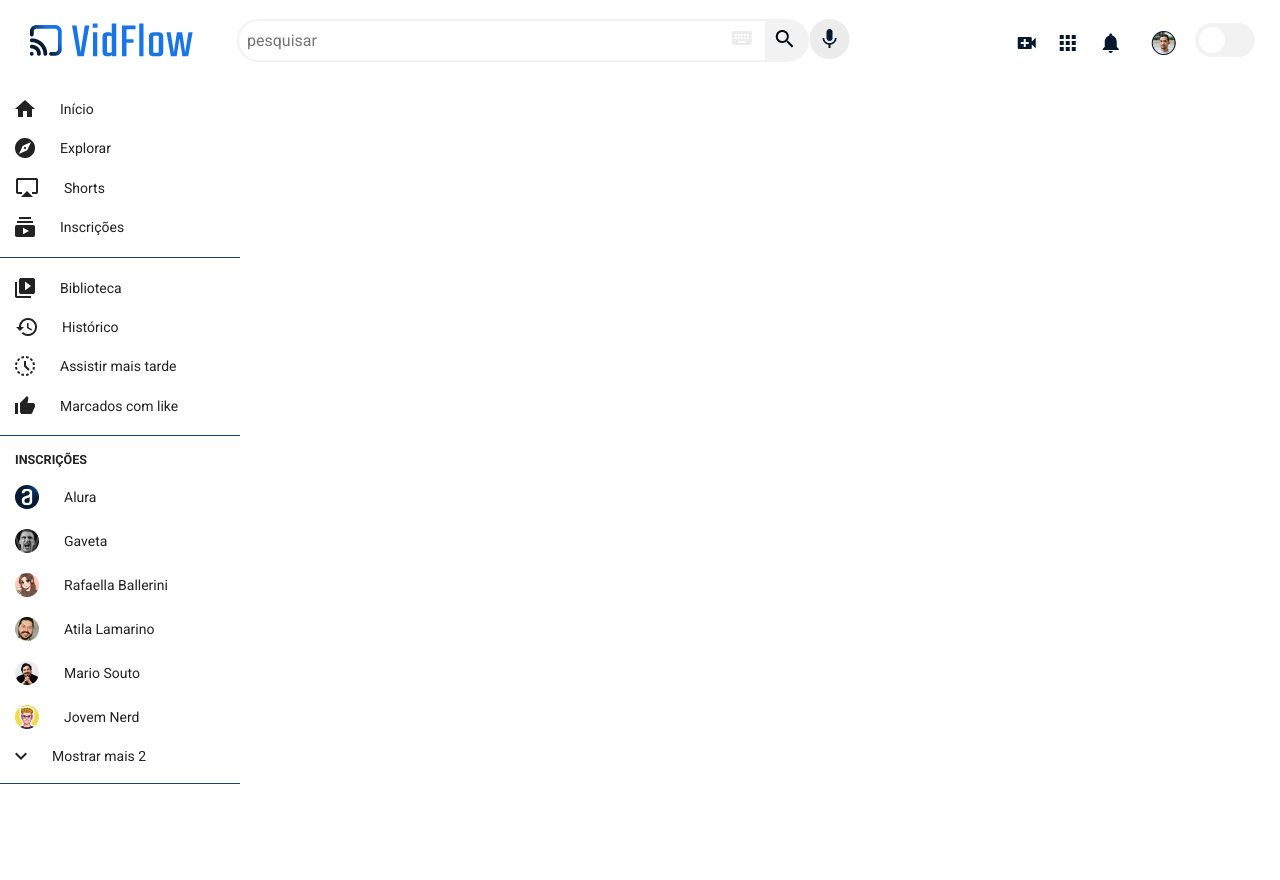
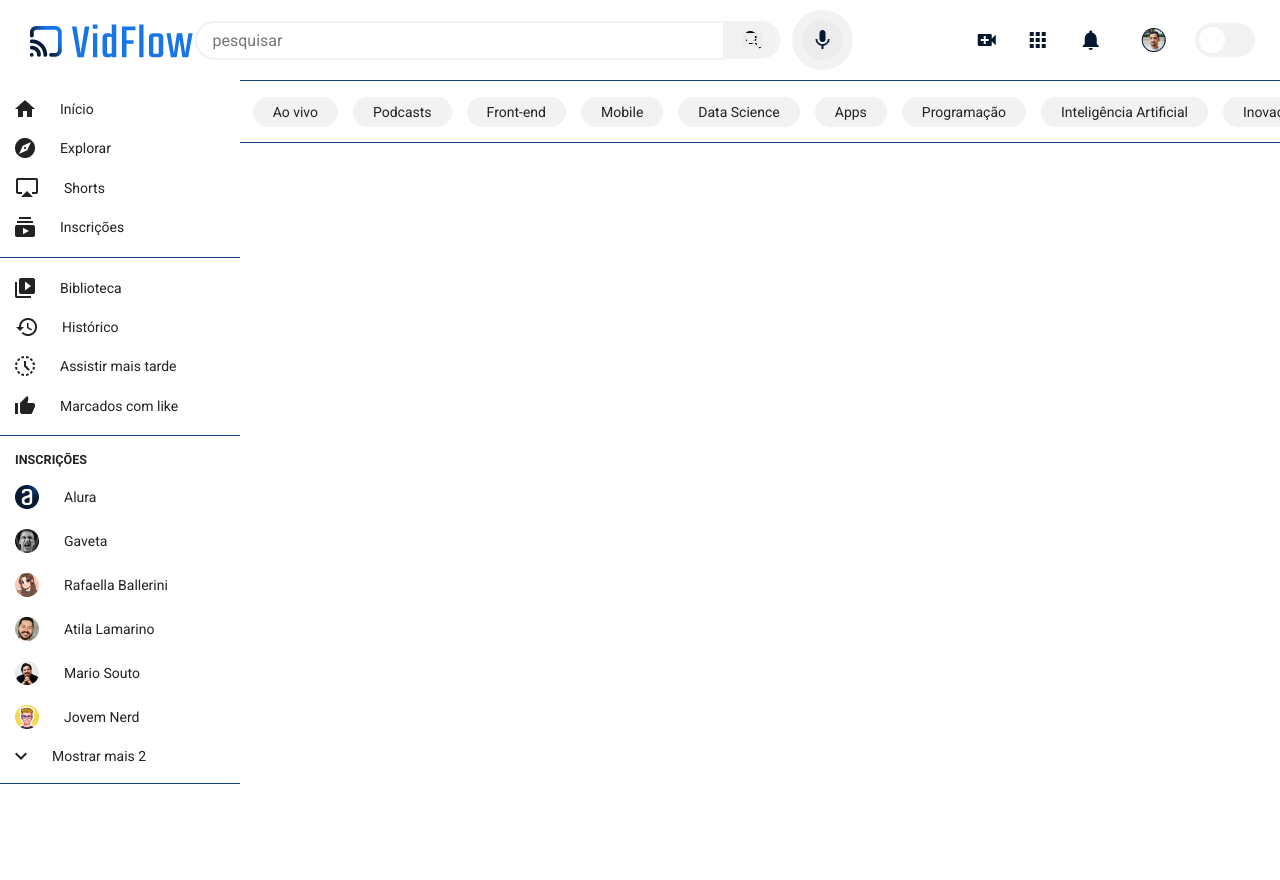
Before and after one commit to LucasGrem/projeto-vidflow, a plain HTML site: page index.html in a window 1280 px wide. Drawn offline with Linux system fonts and the light colour scheme.

Commit message:
foi criado a seção de categoria

```diff
--- a/css/estilos.css
+++ b/css/estilos.css
@@ -19,53 +19,85 @@ body {
     position: relative;
     width: 100%;
     height: 100vh;
-    overflow: auto;
+    overflow-x: hidden;
     font-size: 14px;
     color: var(--cinza-escuro);
     box-sizing: border-box;
-    text-align: center;
 }
-
-/* CABEÇALHO */
 
 .cabecalho_container {
     background-color: var(--branco);
     height: 80px;
     width: 100%;
     padding: 0 25px;
+    display: flex;
+    justify-content: space-between;
+    align-items: center;
+    position: fixed;
+    top: 0;
+    left: 0;
+    z-index: 100;
 }
 
 .logo_item {
     padding: 15px 0px;
     cursor: pointer;
+    display: flex;
+    align-items: center;
+}
+
+.cabecalho_pesquisar_item {
+    display: flex;
+    align-items: center;
+}
+
+.form_pesquisa {
+    display: flex;
+    align-items: center;
+    position: relative;
 }
 
 .pesquisar_input {
-    padding: 8px;
+    padding: 8px 45px 8px 16px;
     border: 2px solid var(--cinza-claro);
     border-radius: 32px 0px 0px 32px;
     font-size: 16px;
+    outline: none;
 }
 
-.pesquisar_input-teclado{
+.pesquisar_input-teclado {
     position: absolute;
-    right: 16%;
-    top: 30%;
+    right: 90px;
+    top: 50%;
+    transform: translateY(-50%);
+    pointer-events: none;
 }
 
 .pesquisar_btn {
     background-color: var(--cinza-claro);
     border: 0px;
     border-radius: 0px 32px 32px 0px;
-    padding: 8px;
-    padding-right: 15px;
-    border-left: none;
+    padding: 10px 18px;
     cursor: pointer;
+    display: flex;
+    align-items: center;
 }
 
 .cabecalho_audio {
     border: 0px;
-    background-color: var(--branco);
+    background-color: var(--cinza-claro);
+    border-radius: 50%;
+    margin-left: 12px;
+    padding: 10px;
+    cursor: pointer;
+    display: flex;
+    align-items: center;
+}
+
+.cabecalho_icones_item {
+    display: flex;
+    align-items: center;
+    gap: 10px;
 }
 
 .cabecalho_videos {
@@ -104,7 +136,7 @@ body {
     height: 34px;
 }
 
-  .cabecalho_switch-input{
+.cabecalho_switch-input {
     opacity: 0;
     width: 0;
     height: 0;
@@ -151,12 +183,8 @@ body {
 }
 
 main {
-    display: grid;
-    grid-template-columns: 20% auto;
-    margin-top: 70px;
+    margin-top: 80px;
 }
-
-/* BARRA LATERAL */
 
 .menu_container {
     position: fixed;
@@ -166,6 +194,7 @@ main {
     height: calc(100vh - 80px);
     background-color: var(--branco);
     overflow-y: auto;
+    z-index: 20;
 }
 
 .cabecalho_menu {
@@ -195,65 +224,64 @@ main {
     background-color: var(--cinza-claro);
 }
 
-
-/* SECAO SUPERIOR */
-
 .superior_secao_container {
     height: 63px;
-    color: var(--branco);
-    font-size: 16px;
     background-color: var(--branco);
-    padding: 0 20px;
     position: fixed;
     top: 80px;
+    left: 240px;
     right: 0;
-    left: 0;
-    /* transition: transform 0.5s ease-in-out;
-    transform: translateX(0); */
+    width: auto;
+    z-index: 10;
+    display: flex;
+    align-items: center;
+    overflow-x: auto;
+    padding: 0 20px;
+    border-top: 1px solid var(--azul-medio);
+    border-bottom: 1px solid var(--azul-medio);
 }
 
-.superior_secao_container-wrapper{
-    position: relative;
+.superior_secao_container_wrapper {
+    display: flex;
+    gap: 15px;
+    white-space: nowrap;
+    width: max-content;
 }
 
 .superior_item {
     color: var(--cinza-escuro);
-    font-size: 16px;
+    font-size: 14px;
     background-color: var(--cinza-claro);
     border-radius: 20px;
     padding: 8px 20px;
     cursor: pointer;
-    width: 200px;
+    text-decoration: none;
+    flex-shrink: 0;
+}
+
+.superior_item[name="tudo"] {
+    background-color: var(--azul-destaque-light);
+    color: var(--branco);
 }
 
 .superior_item:hover {
     color: var(--branco);
     background-color: var(--azul-destaque-light);
-    transition: .5s;
+    transition: .3s;
 }
-
-.superior_slider{
-    position: absolute;
-    right: 0%;
-    width: 4%;
-    height: 100%;
-    background-color: var(--branco);
-}
-
-/* SEÇÃO VÍDEOS */
 
 .videos_container {
     color: black;
-    padding: 153px 20px 10px 20px;
+    padding: 153px 20px 10px 260px;
 }
 
-iframe{
+iframe {
     border-radius: 10px;
     width: 100%;
     height: 62%;
 }
 
-.descricao-video .img-canal{
+.descricao-video .img-canal {
     border-radius: 100%;
     width: 40px;
     height: 40px;
@@ -269,53 +297,10 @@ iframe{
     color: var(--cinza-escuro);
 }
 
-::-webkit-scrollbar{
+::-webkit-scrollbar {
     width: 0px;
     height: 0px;
 }
-
-@media(min-width: 834px) {
-
-    body {
-        height: 100vh;
-    }
-
-    /* ESTILOS DA SECAO SUPERIOR */
-
-    .superior_secao_container {
-        border-top: var(--azul-medio) 1px solid;
-        border-bottom: var(--azul-medio) 1px solid;
-        width: auto;
-        left: 82px;
-    }
-
-    /*ESTILOS SEÇÃO VÍDEOS */
-
-    .videos_container {
-        padding-left: 90px;
-        padding-right: 17px;
-    }
-
-}
-
-@media(min-width: 1440px) {
-
-    /* SEÇÃO SUPERIOR */
-
-    .superior_secao_container {
-        left: 247px;
-    }
-
-    /* ESTILOS VIDEOS */
-
-    .videos_container {
-        padding-right: 10px;
-        padding-left: 248px;
-    }
-
-}
-
-/* RESPONSIVIDADE DA BARRA LATERAL*/
 
 @media (max-width: 833px) {
     .menu_container {
@@ -339,7 +324,7 @@ iframe{
     .cabecalho_menu:nth-child(2),
     .cabecalho_menu:nth-child(3),
     .cabecalho_menu:nth-child(4) {
-        display: none; /* Esconde as outras listas em telas pequenas */
+        display: none;
     }
 
     .icones_menu a {
@@ -348,12 +333,45 @@ iframe{
         font-size: 11px;
         padding: 5px;
     }
+
+    .superior_secao_container {
+        left: 0;
+        right: 0;
+        width: 100%;
+    }
+
+    .videos_container {
+        padding-left: 20px;
+        padding-bottom: 70px;
+    }
 }
 
 @media (min-width: 834px) {
-    main {
-        display: grid;
-        grid-template-columns: 240px auto;
-        margin-top: 80px;
+    body {
+        height: 100vh;
+    }
+
+    .superior_secao_container {
+        left: 40px;
+        right: 0;
+        width: auto;
+    }
+
+    .videos_container {
+        padding-left: 260px;
+        padding-right: 17px;
     }
 }
+
+@media (min-width: 1440px) {
+    .superior_secao_container {
+        left: 240px;
+        right: 0;
+        width: auto;
+    }
+
+    .videos_container {
+        padding-right: 10px;
+        padding-left: 260px;
+    }
+}
--- a/index.html
+++ b/index.html
@@ -15,6 +15,7 @@
     </head>
 <body>
     <header>
+         <!--Inicio do cabeçalho-->
         <nav class="cabecalho_container">
             <div class="logo_item">
                 <img src="img/VidFlow--Logo-light-mode.png" alt="logo do VidFlow">
@@ -44,9 +45,12 @@
                 </label>
             </div>
         </nav>
+        <!--fim do cabeçalho-->
     </header>
 
     <main>
+
+        <!--Inicio da barra lateral-->
         <aside class="menu_container">
             <ul class="cabecalho_menu">
                 <li class="icones_menu">
@@ -174,6 +178,27 @@
                 </li>
             </ul>
         </aside>
+         <!--fim da barra lateral-->
+
+         <!--Inicio da seção de categoria-->
+        <section class="superior_secao_container">
+            <div class="superior_secao_container_wrapper">
+                <a href="#" name="tudo" class="superior_item">Tudo</a>
+                <a href="#" name="Debates" class="superior_item">Debates</a>
+                <a href="#" name="Ao vivo" class="superior_item">Ao vivo</a>
+                <a href="#" name="Podcasts" class="superior_item">Podcasts</a>
+                <a href="#" name="Front-end" class="superior_item">Front-end</a>
+                <a href="#" name="Mobile" class="superior_item">Mobile</a>
+                <a href="#" name="Data Science" class="superior_item">Data Science</a>
+                <a href="#" name="Apps" class="superior_item">Apps</a>
+                <a href="#" name="Programação" class="superior_item">Programação</a>
+                <a href="#" name="Inteligência Artificial" class="superior_item">Inteligência Artificial</a>
+                <a href="#" name="Inovação" class="superior_item">Inovação</a>
+                <label class="superior_slider">
+                    <span><img src="img/arrow_forward_ios.png" alt="flecha direcionada para a direita"></span>
+                </label>
+            </div>
+        </section>
     </main>
 </body>
 </html>
```
Lines whose indentation alone changed are shown as unchanged.
